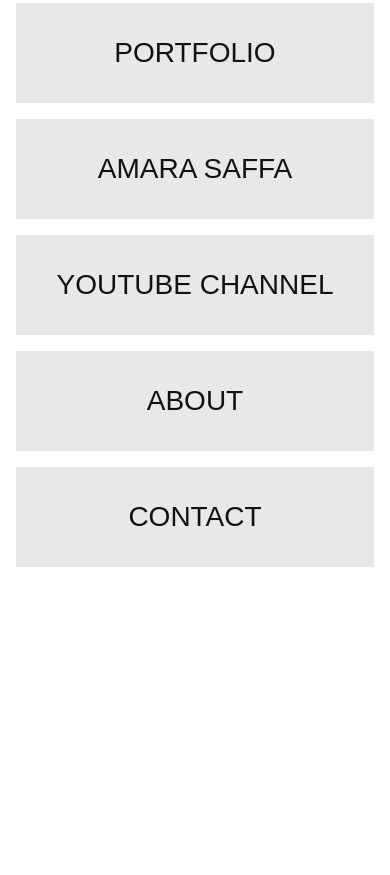
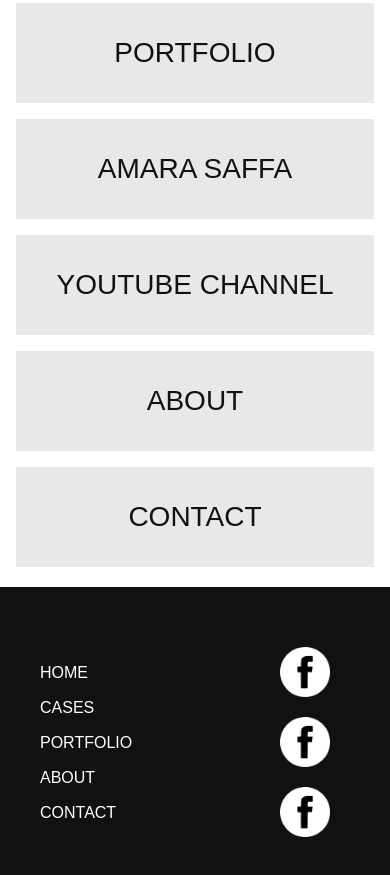
Before and after one commit to AMARASAFFA001/web-design-portfolio, a plain HTML site: page index.html in a window 390 px wide. Shown: the part 973-1848 px from the top of the page. Before the commit the page ends 1540 px from the top, so only its background shows below. Drawn offline with Linux system fonts and the light colour scheme.

Commit message:
have just completed my resopnsiveness design for my mobile version

```diff
--- a/css/style.css
+++ b/css/style.css
@@ -117,3 +117,41 @@
   }
 
   /* footer */
+footer{
+    width: 100%;
+    padding: 40px 40px;
+    background-color: #111;
+    margin-top: 20px;
+    display: flex;
+    justify-content: space-between;
+    align-items: center;
+}
+
+.latest-cases{
+    display:none;
+    line-height: 35px;
+    color: #111;
+    font-size: 20px;
+}
+
+footer ul li{
+    display: block;
+    list-style: none;
+    line-height: 35px;
+
+}
+
+footer ul li a{
+    font-family: sans-serif;
+    font-size: 16px;
+    font-weight: 400;
+    color: #fff;
+}
+
+
+
+.footer-social-media img{
+    width: 50px;
+    display: block;
+    margin: 20px;
+}
--- a/index.html
+++ b/index.html
@@ -67,7 +67,33 @@
 
     <!-- footer -->
     <footer>
+        <ul>
+            <li><a href="">HOME</a></li>
+            <li><a href="">CASES</a></li>
+            <li><a href="">PORTFOLIO</a></li>
+            <li><a href="">ABOUT</a></li>
+            <li><a href="">CONTACT</a></li>
+        </ul>
 
+        <ul class="latest-cases">
+            <li>Latest Cases</li>
+            <li><a href="">CASES</a></li>
+            <li><a href="">PORTFOLIO</a></li>
+            <li><a href="">AMARA-YOUTUBE CHANNEL</a></li>
+            <li><a href="">WELTEC-VIDEO PRODUCTION</a></li>
+        </ul>
+
+        <div class="footer-social-media">
+            <a href="">
+                <img src="/img/facebook-removebg-preview.png" alt="">
+            </a>
+            <a href="">
+                <img src="/img/facebook-removebg-preview.png" alt="">
+            </a>
+            <a href="">
+                <img src="/img/facebook-removebg-preview.png" alt="">
+            </a>
+        </div>
     </footer>
 </body>
 </html>
```
Also changed, not shown: img/facebook-removebg-preview.png (added).
